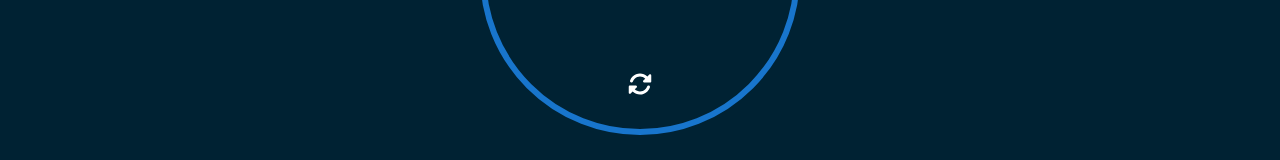
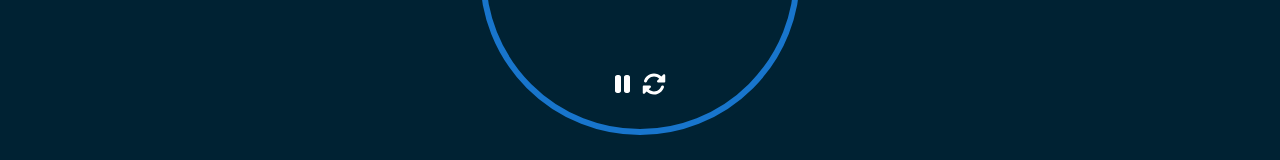
Before and after one commit to ThibaudTurlan/app_weight_calculator, a Vue app: page /timer in a window 1280 px wide. Both pictures are taken after a click on the button "START". Shown: the part 282-442 px from the top of the page. Built offline with nearby package versions, Linux system fonts and the light colour scheme.

Commit message:
feat: add single btn start pause for the clock

```diff
--- a/src/components/TimerInterval.vue
+++ b/src/components/TimerInterval.vue
@@ -44,8 +44,10 @@
                 {{ this.formatTime(this.setupTime) }}
             </div>
             <div class="block-btn">
-                <button type="button" class="btn-clock" v-if="breakRunning" @click="startClock" ><font-awesome-icon icon="play"/></button>
-                <button type="button" class="btn-clock" v-if="workRunning" @click="pauseClock"><font-awesome-icon icon="pause"/></button>
+                <button class="btn-clock" @click="startPause">
+                    <font-awesome-icon v-if="isPause" icon='play'/>
+                    <font-awesome-icon  v-else icon='pause'/>
+                </button>
                 <button type="button" class="btn-clock" @click="clear"><font-awesome-icon icon="rotate"/></button>
             </div>
         </div>
@@ -74,6 +76,7 @@ export default {
             setupOn: 5,
             setupRunning: false,
             setupInterval: null,
+            isPause: false,
         }
     },
     methods: {
@@ -100,8 +103,6 @@ export default {
             this.totalRounds--;
         },
         startClock(){
-            console.log("workRunning",this.workRunning);
-            console.log("breakRunning",this.breakRunning);
             if(this.isActive){
                 this.isActive = false;
                 this.setupRunning = true;
@@ -204,6 +205,18 @@ export default {
                 clearInterval(this.workInterval);
             } else {
                 clearInterval(this.breakInterval);
+            }
+        },
+        startPause(){
+            this.isPause = !this.isPause;
+            if(this.isPause){
+                console.log("break", this.isPause);
+                clearInterval(this.workInterval);
+                clearInterval(this.breakInterval);
+                clearInterval(this.setupInterval);
+            } else {
+                console.log("work", this.isPause);
+                this.startClock();
             }
         },
         clear(){
```
